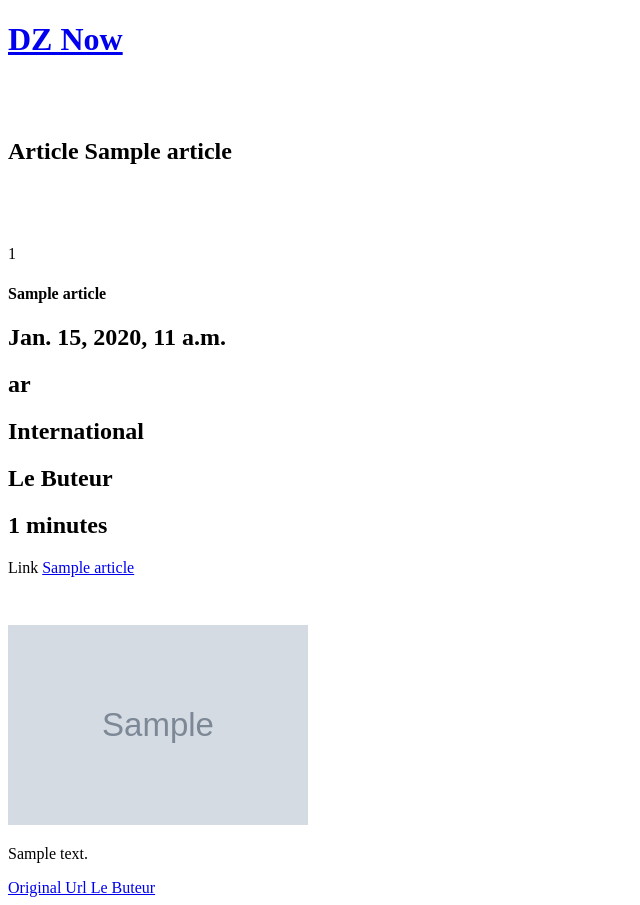
After one commit to MehdiNassim/Dz-Now-Backend, a Django app: template templates/article.html in a window 1280 px wide. The commit adds this page. Shown: the whole page, without its empty margins (0-640 px from the left). Run offline with Django 3.2, Linux system fonts and the light colour scheme; the template is opened without the code that fills it: values that come from a table or form of the project are taken from there, others are empty; data comes from the database, SQL or seed files in the repository; tables that the repository leaves empty hold one stand-in row (values such as "Sample post"); grey boxes marked "Sample" are stand-in pictures; parts of the project's set-up code (start-up, migrations or seed data) failed here and were passed over.

```diff
--- a/DZ_NOW/urls.py
+++ b/DZ_NOW/urls.py
@@ -55,6 +55,7 @@ urlpatterns = [
     path('api/v0/<language_code:language>/reading_time/<int:minutes>/<int:page>/', views.reading_time_view,
          name='READING_TIME_API_PAGING'),
     # WEB
+    path('<language_code:language>/article/<slug:slug>/', views.ArticleView.as_view(), name='ARTICLE_URL'),
     path('source/<slug:slug>/', views.SourceView.as_view(), name='SOURCE_URL'),
     path('sources/', views.SourcesView.as_view(), name='SOURCES_URL'),
     path('category/<slug:slug>/', views.CategoryView.as_view(), name='CATEGORY_URL'),
--- a/apps/news/models.py
+++ b/apps/news/models.py
@@ -25,7 +25,7 @@ class Category(models.Model):
     Category Model (exemple: Politique,Sport ...)
     """
     name = models.CharField(max_length=80)
-    slug = models.SlugField(unique=True, max_length=80)
+    slug = models.SlugField(unique=True, max_length=80, default='default')
     language = LanguagesField()
     background_url = models.URLField(default='https://images.pexels.com/photos/949587/pexels-photo-949587.jpeg')
     background_color = models.CharField(max_length=7, default='#000000')
@@ -36,7 +36,7 @@ class Category(models.Model):
     def save(self, *args, **kwargs):
         # newly created object
         if not self.id:
-            if not self.slug:
+            if not self.slug or self.slug == 'default':
                 self.slug = slugify(self.name)
             else:
                 self.slug = slugify(self.slug)
@@ -54,7 +54,7 @@ class Source(models.Model):
     Source Model (exemple: El Heddaf, Ennahar, Echourouk, Liberté, ...)
     """
     name = models.CharField(max_length=80)
-    slug = models.SlugField(unique=True, max_length=80)
+    slug = models.SlugField(unique=True, max_length=80, default='default')
     language = LanguagesField()
     logo_url = models.URLField(default='https://image.flaticon.com/icons/png/512/21/21601.png')
     background_color = models.CharField(max_length=7, default='#000000')
@@ -72,7 +72,7 @@ class Source(models.Model):
     def save(self, *args, **kwargs):
         # newly created object
         if not self.id and not self.slug:
-            if not self.slug:
+            if not self.slug or self.slug == 'default':
                 self.slug = slugify(self.name)
             else:
                 self.slug = slugify(self.slug)
@@ -84,10 +84,10 @@ class Article(models.Model):
     Article Model
     """
     title = models.CharField(max_length=200)
-    slug = models.SlugField(unique=True, max_length=200)
+    slug = models.SlugField(unique=True, max_length=200, default='default')
     language = LanguagesField()
     content = models.TextField()
-    minutes_read = models.IntegerField(default=5)
+    minutes_read = models.IntegerField(default=0)
     cover_url = models.URLField(null=True, blank=True)
     created_at = models.DateTimeField(default=now)
     source = models.ForeignKey(Source, null=True, blank=True, related_name='source', on_delete=models.SET_NULL)
@@ -105,9 +105,10 @@ class Article(models.Model):
         # TODO: Add Test source and category same language
         # only newly created object
         if not self.id:
-            if not self.slug:
+            if not self.slug or self.slug == 'default':
                 self.slug = slugify(self.title)
             else:
                 self.slug = slugify(self.slug)
-            self.minutes_read = minutes_read_calculator(self.content)
+            if self.minutes_read == 0:
+                self.minutes_read = minutes_read_calculator(self.content)
         super(Article, self).save(*args, **kwargs)
--- /dev/null
+++ b/templates/article.html
@@ -0,0 +1,13 @@
+{% extends 'base.html' %}
+
+{% block title %}
+    Article {{ article.title }}
+{% endblock %}
+
+{% block header %}
+    Article {{ article.title }}
+{% endblock %}
+
+{% block content %}
+    {% include 'widgets/article.html' with article=article %}
+{% endblock %}
--- /dev/null
+++ b/templates/widgets/article.html
@@ -0,0 +1,33 @@
+{#    title = models.CharField(max_length=200)#}
+{#    slug = models.SlugField(unique=True, max_length=200, default='default')#}
+{#    language = LanguagesField()#}
+{#    content = models.TextField()#}
+{#    minutes_read = models.IntegerField(default=0)#}
+{#    cover_url = models.URLField(null=True, blank=True)#}
+{#    created_at = models.DateTimeField(default=now)#}
+{#    source = models.ForeignKey(Source, null=True, blank=True, related_name='source', on_delete=models.SET_NULL)#}
+{#    category = models.ForeignKey(Category, null=True, blank=True, related_name='source', on_delete=models.SET_NULL)#}
+{#    is_enabled = models.BooleanField(default=True)#}
+{#    original_url = models.URLField(null=True, blank=True)#}
+
+
+<div>
+    {{ article.id }}
+    <h4>
+        {{ article.title }}
+    </h4>
+    <h2>{{ article.created_at }}</h2>
+    <h2>{{ article.language }}</h2>
+    <h2>{{ article.category.name }}</h2>
+    <h2>{{ article.source.name }}</h2>
+    <h2>{{ article.minutes_read }} minutes</h2>
+    <div>Link <a href="{% url 'ARTICLE_URL' slug=article.slug language=article.language %}">
+        {{ article.title }}
+    </a></div>
+    <img src="{{ article.cover_url }}" height="200px" width="300px"
+         style="object-fit: cover;object-position: center; margin-top: 3em;">
+        <p>
+            {{ article.content }}
+        </p>
+    <div><a href="{{ article.original_url }}" target="_blank">Original Url {{ article.source.name }}</a></div>
+</div>
--- a/templates/widgets/source.html
+++ b/templates/widgets/source.html
@@ -16,5 +16,5 @@
             source.description
         </p>
     {% endif %}
-    <div><a href="{{ source.website }}">Website {{ source.name }}</a></div>
+    <div><a href="{{ source.website }}" target="_blank">Website {{ source.name }}</a></div>
 </div>
```
Also changed, not shown: apps/news/views.py (+42 -3 lines), apps/news/migrations/0001_initial.py, apps/news/migrations/0002_auto_20190614_0144.py (added).
